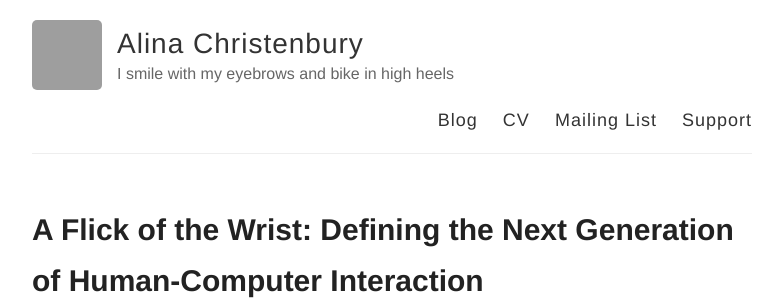
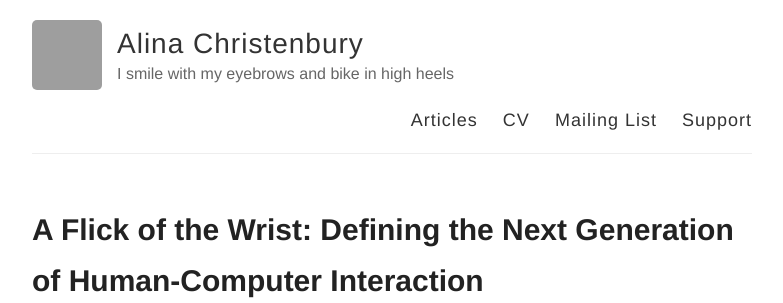
Before and after one commit to AlinaWithAFace/alinawithaface.github.io, a Jekyll site: the page built from articles.md, in a window 1280 px wide. Shown: the top 303 px of the page, without its empty margins (248-1031 px from the left). Built offline with Jekyll 4.4.1, drawn with Linux system fonts in a browser that asks for light colours; grey boxes are pictures that could not be loaded.

Commit message:
presto chango phraso

```diff
--- a/_layouts/default.html
+++ b/_layouts/default.html
@@ -37,7 +37,7 @@
             </div>
 
             <nav>
-                <a href="{{ site.baseurl }}/blog">Blog</a>
+                <a href="{{ site.baseurl }}/articles">Articles</a>
                 <!--<a href="{{ site.baseurl }}/about">About</a>-->
                 <a href="{{ site.baseurl }}/cv">CV</a>
                 <a href="{{ site.baseurl }}/subscribe">Mailing List</a>
```
Also changed, not shown: articles.md (renamed from blog.md).
